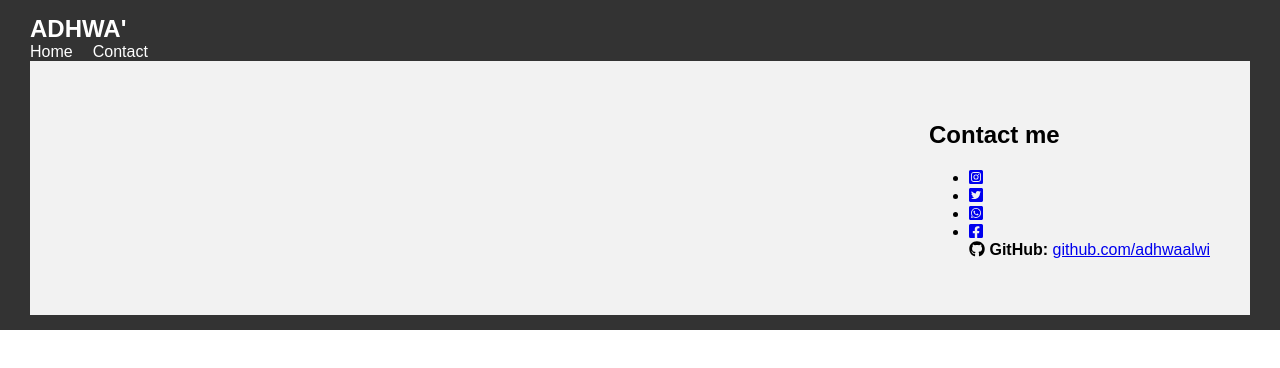
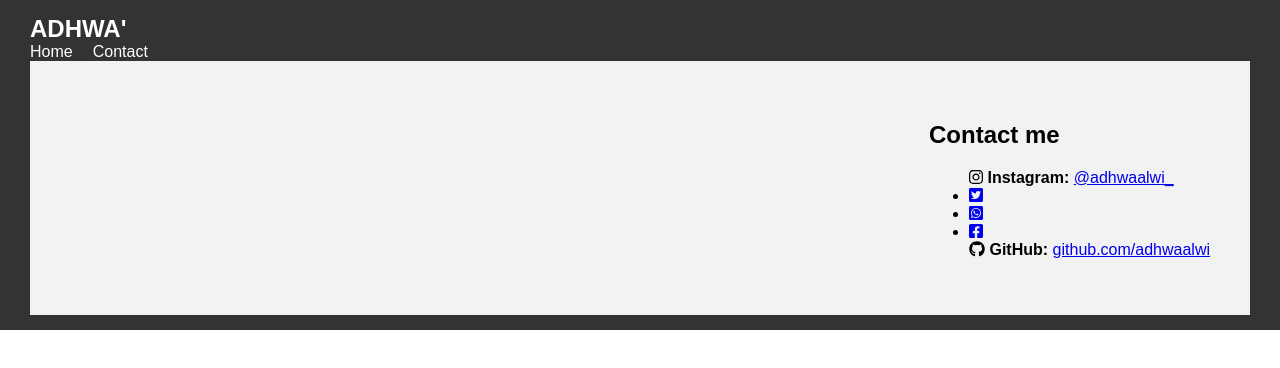
Before and after one commit to adhwaalwi/wahensem, a plain HTML site: page contact.html in a window 1280 px wide. Drawn offline with Linux system fonts and the light colour scheme.

Commit message:
Update contact.html

```diff
--- a/contact.html
+++ b/contact.html
@@ -27,7 +27,8 @@
                 <div class="box1">
                     <h2>Contact me</h2>
                 <ul>
-                    <li><a href="https://www.instagram.com/mr.adhwa07/"><i class="fab fa-instagram-square" aria-hidden="true"></i></a></li>
+             <strong><i class="fab fa-instagram"></i> Instagram:</strong>
+        <a href="https://instagram.com/adhwaalwi_" target="_blank">@adhwaalwi_</a>
                     <li><a href="https://twitter.com/MAdhwa07"><i class="fab fa-twitter-square" aria-hidden="true"></i></a></li>
                     <li><a href="https://wa.link/s5xzae"><i class="fab fa-whatsapp-square" aria-hidden="true"></i></a></li>
                     <li><a href="https://www.facebook.com/mohd.adhwa.750/"><i class="fab fa-facebook-square" aria-hidden="true"></i></a></li>
```
